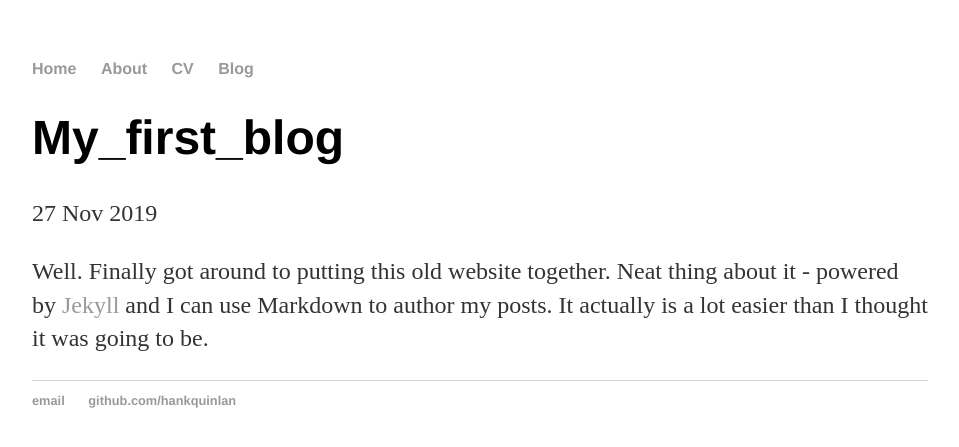
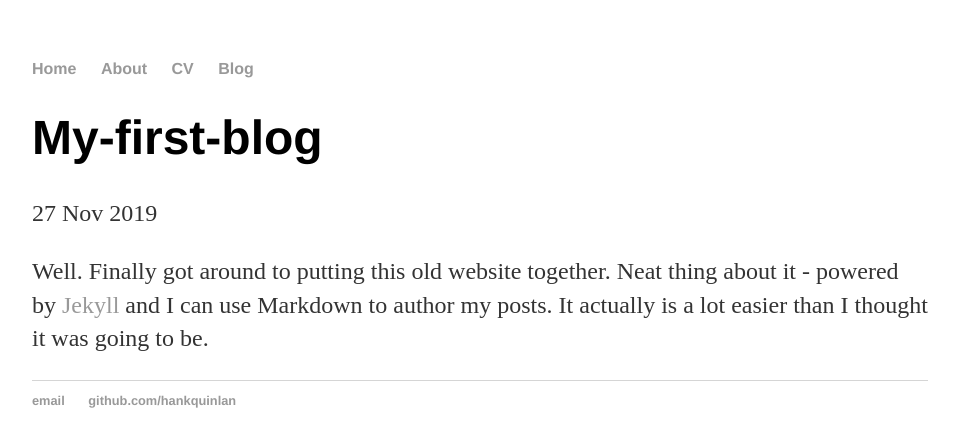
Before and after one commit to eagle034/mdsajjadhossain.github.io, a Jekyll site: the page built from _posts/2019-11-27-My-first-blog.md, in a window 1280 px wide. Shown: the top 447 px of the page, without its empty margins (160-1119 px from the left). Built offline with Jekyll 4.4.1, drawn with Linux system fonts in a browser that asks for light colours.

```diff
--- a/_posts/2019-11-27-My_first_blog.md
+++ b/_posts/2019-11-27-My-first-blog.md
@@ -1,6 +1,6 @@
 ---
 layout: post
-title: "My_first_blog"
+title: "My-first-blog"
 date: 2019-11-27
 ---
 
```
